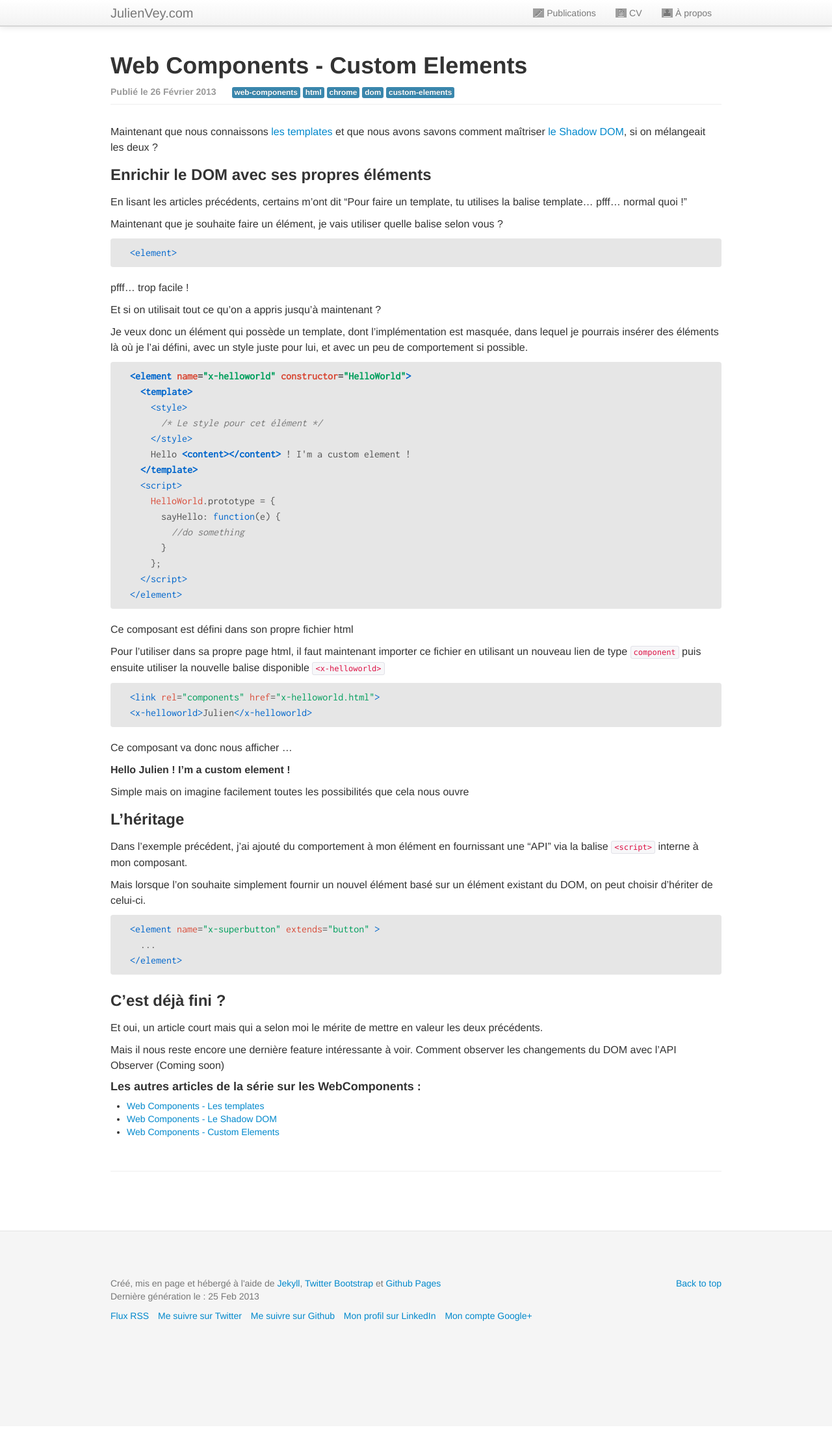
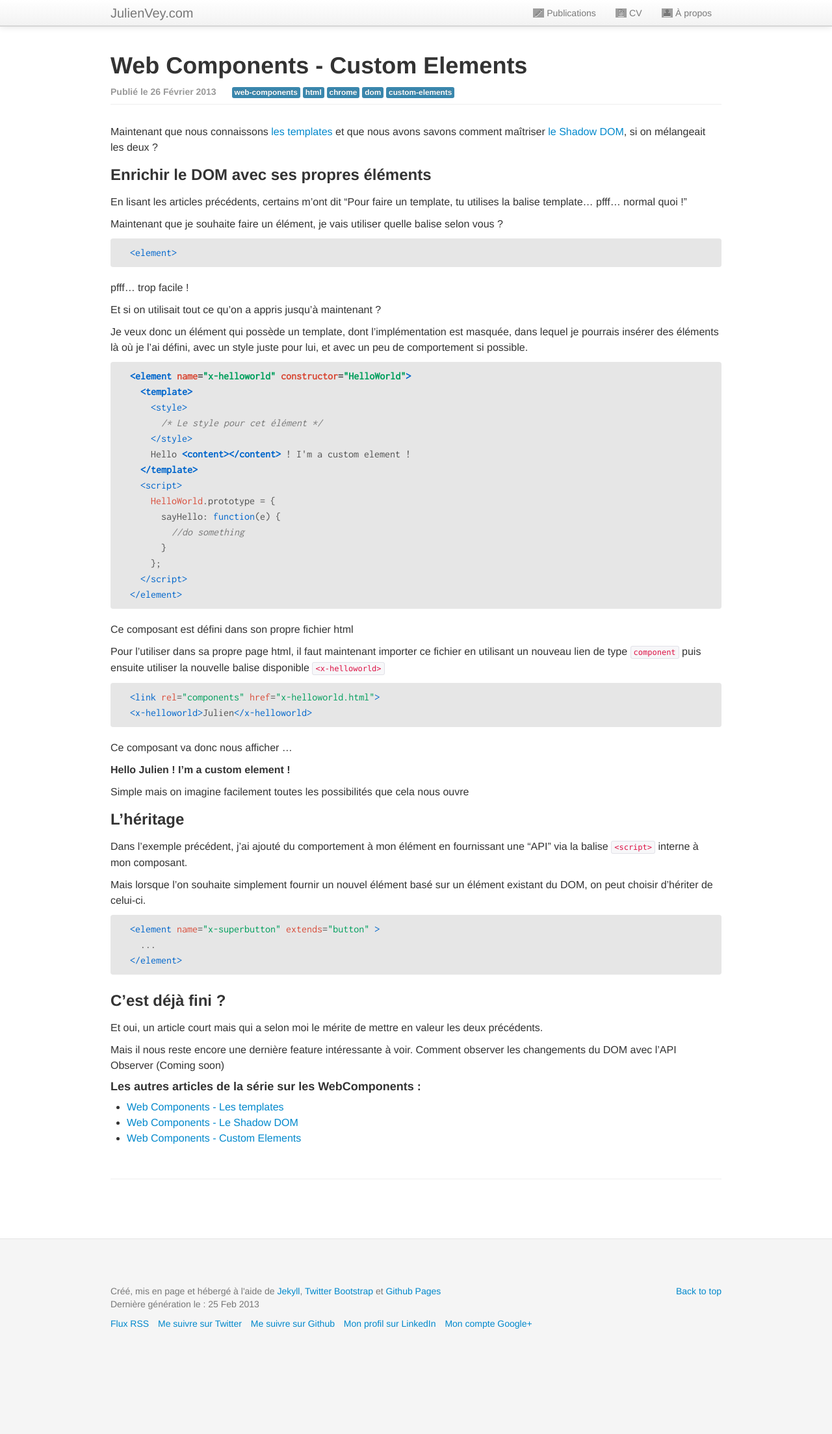
Before and after one commit to julienvey/julienvey.en, a Jekyll site: the page built from _posts/2013-02-22-custom-elements.md, in a window 1280 px wide. Shown: the whole page at 65% size. Built offline with Jekyll 4.4.1, drawn with Linux system fonts in a browser that asks for light colours; Markdown is read by kramdown in place of the engine named in the settings; comment, search, counter and statistics services are not loaded; grey boxes are pictures that could not be loaded.

Commit message:
Nouveau style pas appliqué partout

```diff
--- a/css/julienvey.css
+++ b/css/julienvey.css
@@ -11,7 +11,7 @@
 	text-align: justify;
 }
 
-.post p {
+.post p, .post li {
   line-height: 1.5em;
   font-size: 16px;
 }
```
